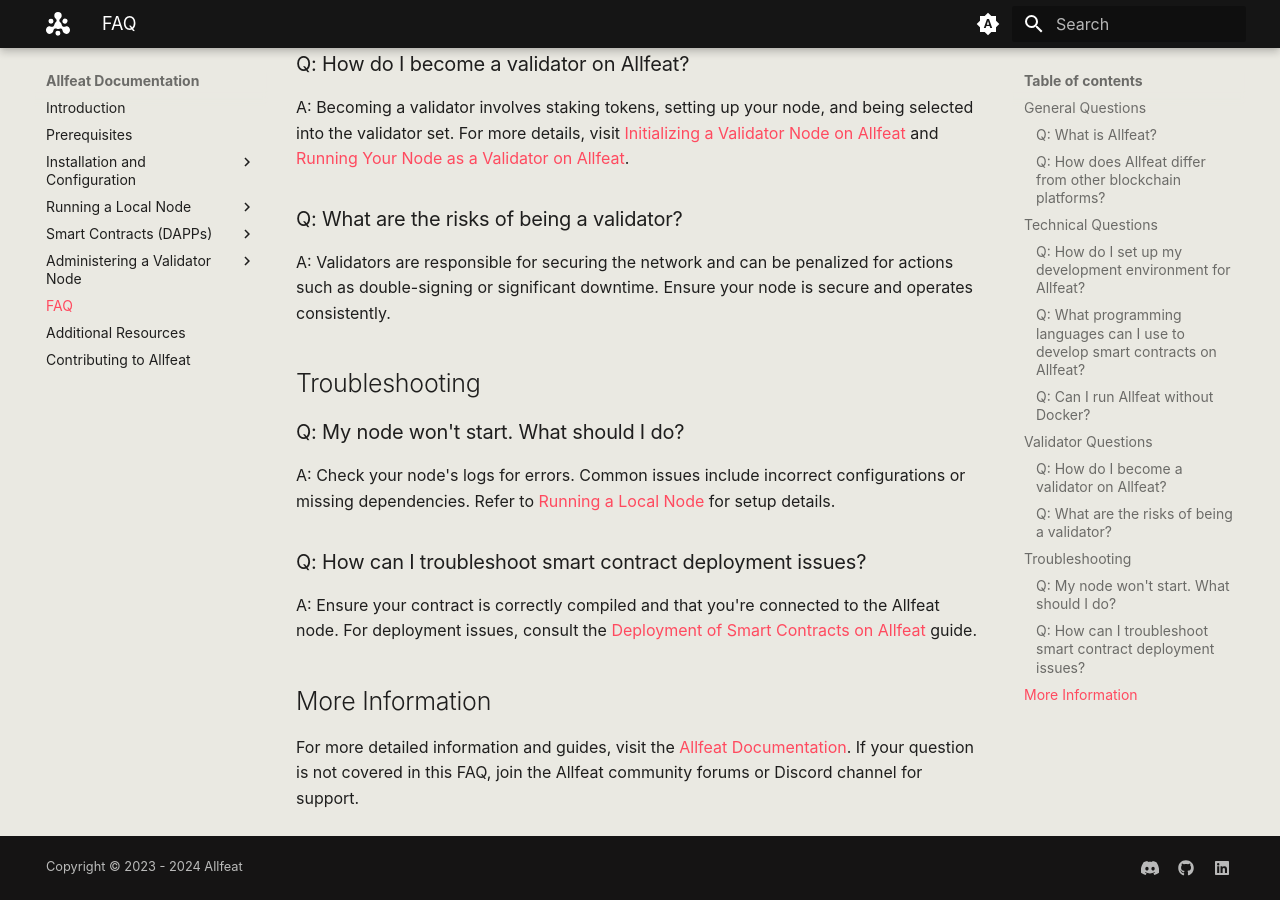
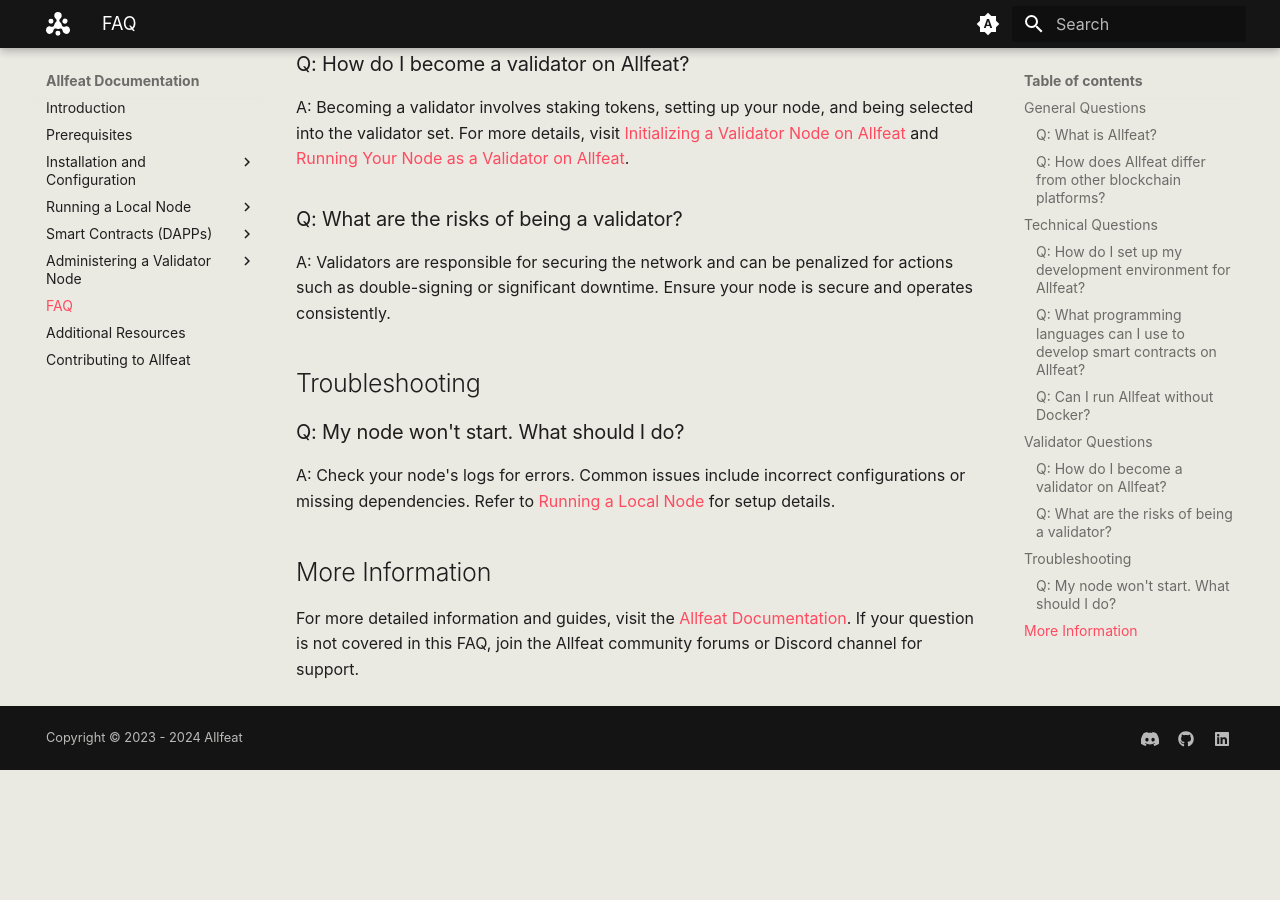
Before and after one commit to Allfeat/docs, an MkDocs documentation site: the page built from docs/faq.md, in a window 1280 px wide and 900 px high, scrolled down 1118 px. Built offline with MkDocs 1.6.1 and Material for MkDocs 9.7.7, drawn with Linux system fonts in a browser that asks for light colours; some web fonts are replaced; after the commit the page ends 1888 px from its top, so only the background shows below that.

Commit message:
removing deployment.md file that isn't more necessary
adding Allfeat favicon

```diff
--- a/docs/faq.md
+++ b/docs/faq.md
@@ -34,9 +34,6 @@
 ### Q: My node won't start. What should I do?
 A: Check your node's logs for errors. Common issues include incorrect configurations or missing dependencies. Refer to [Running a Local Node](running-a-node/docker.md) for setup details.
 
-### Q: How can I troubleshoot smart contract deployment issues?
-A: Ensure your contract is correctly compiled and that you're connected to the Allfeat node. For deployment issues, consult the [Deployment of Smart Contracts on Allfeat](smart-contracts/deployment.md) guide.
-
 ## More Information
 
 For more detailed information and guides, visit the [Allfeat Documentation](https://allfeatdocs.org). If your question is not covered in this FAQ, join the Allfeat community forums or Discord channel for support.
--- a/mkdocs.yml
+++ b/mkdocs.yml
@@ -9,6 +9,7 @@
     text: 'TasaOrbiter'
     url: 'assets/fonts/tasaOrbiter.woff2'
   logo: assets/logos/allfeat-light.svg
+  favicon: https://www.allfeat.com/favicon.ico
   palette:
     # Palette toggle for automatic mode
     - media: "(prefers-color-scheme)"
@@ -65,7 +66,6 @@
     - Without Docker: 'running-a-node/without-docker.md'
   - Smart Contracts (DAPPs):
     - Developing: 'smart-contracts/developing.md'
-    - Deployment: 'smart-contracts/deployment.md'
   - Administering a Validator Node:
     - Prerequisites: 'validator-node/prerequisites.md'
     - Running as a Validator: 'validator-node/running-as-validator.md'
```
Also changed, not shown: docs/smart-contracts/deployment.md (deleted, +0 -34 lines), docs/smart-contracts/developing.md (+1 -1 lines).
